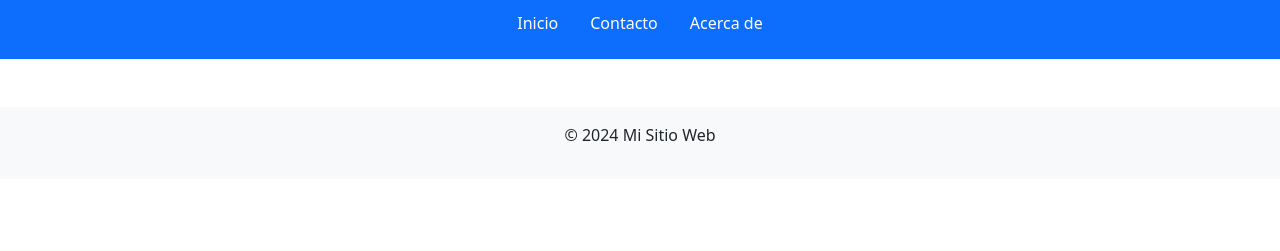
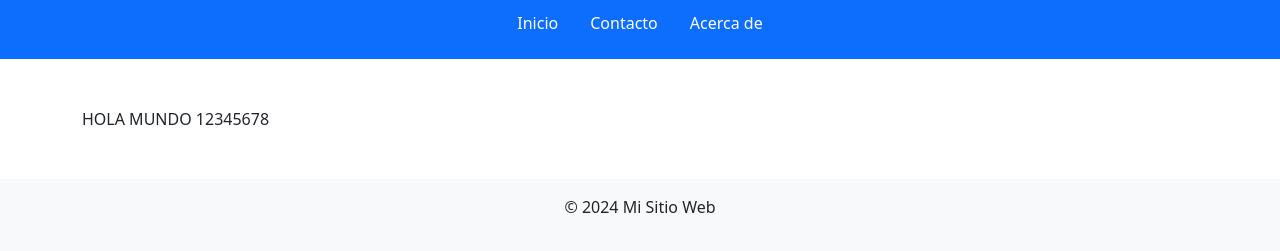
Before and after one commit to dargor980/GitHub-example, a plain HTML site: page contacto.html in a window 1280 px wide. Shown: the part 69-320 px from the top of the page. Drawn offline with nearby package versions, Linux system fonts and the light colour scheme.

Commit message:
hola mundo wateo

```diff
--- a/contacto.html
+++ b/contacto.html
@@ -20,7 +20,7 @@
   </header>
 
   <main class="container mt-5">
-    <!--TODO: AGREGA EL CONTENIDO AQUÍ-->
+    HOLA MUNDO 12345678
   </main>
 
   <footer class="bg-light text-center p-3 mt-5">
```
